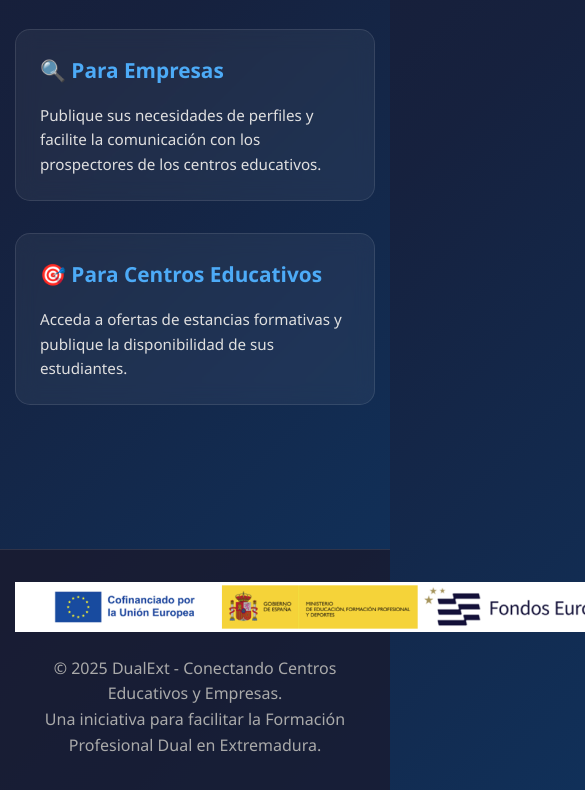
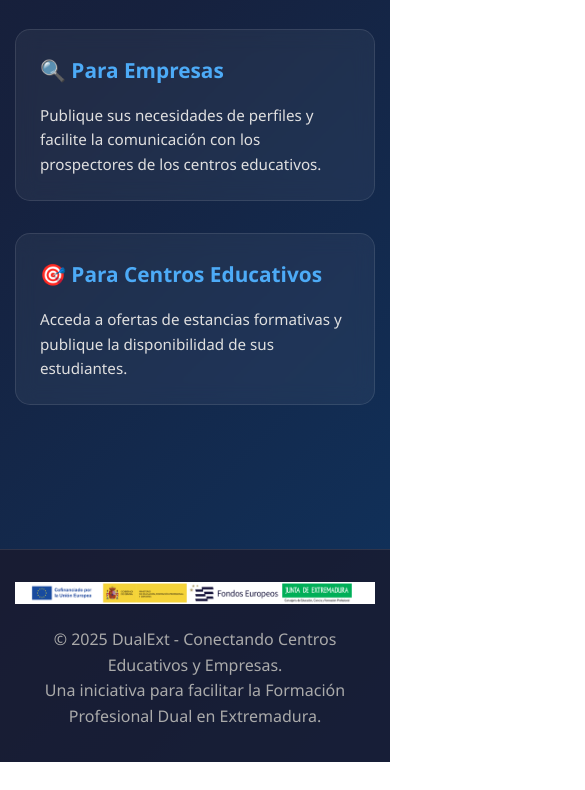
Before and after one commit to elminister63/DualExt, a plain HTML site: page index.html in a window 390 px wide. Shown: the part 801-1591 px from the top of the page, 585 px wide, since content can reach past the window. After the commit the page ends 1563 px from the top, so only its background shows below. Drawn offline with nearby package versions, Linux system fonts and the light colour scheme.

Commit message:
imagen pie responsiva

```diff
--- a/index.html
+++ b/index.html
@@ -535,6 +535,12 @@
             font-size: 0.9rem;
             color: #ccc;
         }
+        .logo-pie {
+    max-width: 100%;
+    height: auto;
+    margin-bottom: 1rem;
+}
+
 
     </style>
 
@@ -1197,7 +1203,7 @@
 
     <footer class="footer">
   <div class="container">
-      <img src="piepagina.png" alt="Logo Europa" style="height: 50px; margin-bottom: 1rem;">
+      <img src="piepagina.png" alt="Logo Pie de Página" class="logo-pie">
       <p>&copy; 2025 DualExt - Conectando Centros Educativos y Empresas.</p>
       <p>Una iniciativa para facilitar la Formación Profesional Dual en Extremadura.</p>
   </div>
```
